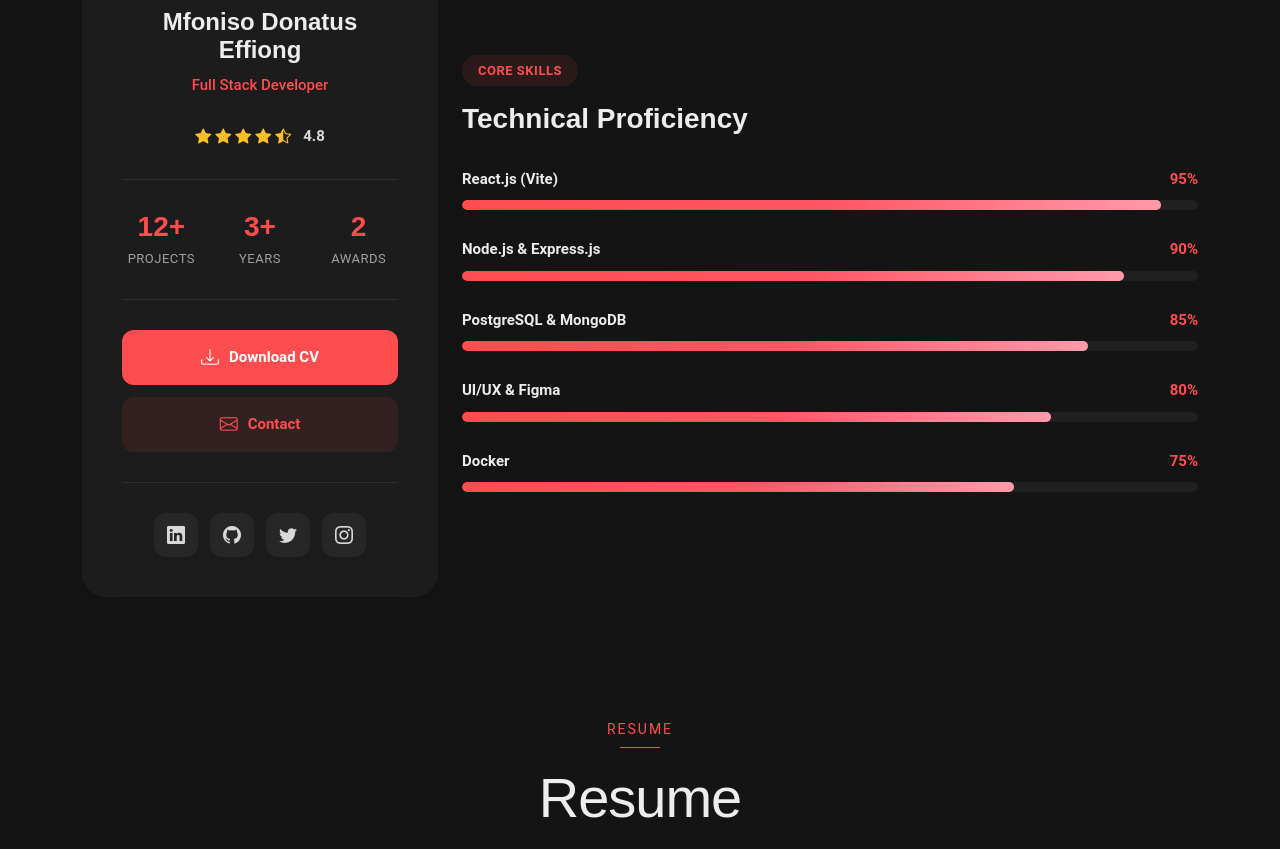
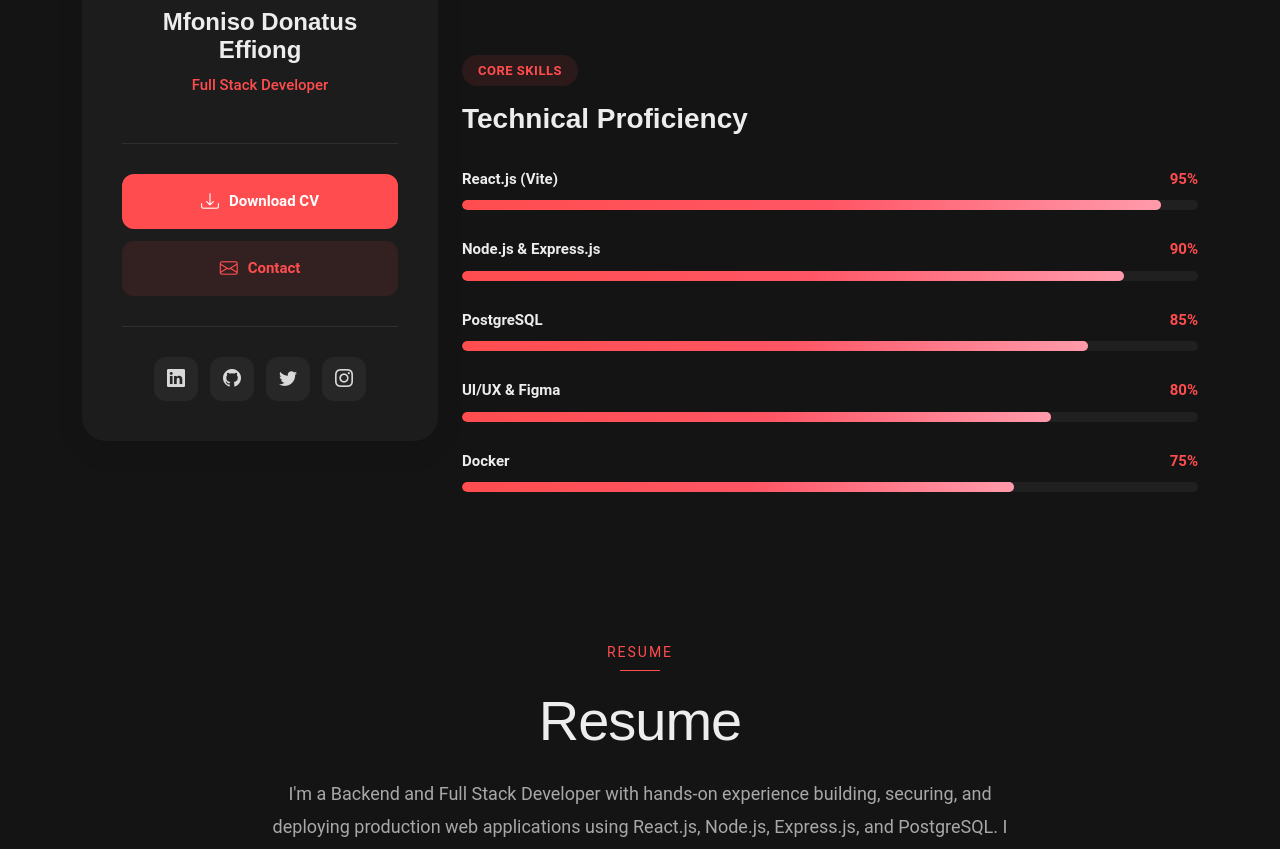
Before and after one commit to mfonisodonatuseffiong/my-portfolio, a React (Vite) app: page / in a window 1280 px wide. Shown: the part 1550-2399 px from the top of the page. Built offline with nearby package versions, Linux system fonts and the light colour scheme.

Commit message:
Fix email typo, LinkedIn/Twitter URLs, MongoDB mismatch, and remove fabricated stats

```diff
--- a/src/App.jsx
+++ b/src/App.jsx
@@ -38,8 +38,7 @@ export default function App() {
           content="Portfolio of Mfoniso Donatus showcasing projects, skills, and contact information."
         />
         <meta property="og:type" content="website" />
-        <meta property="og:url" content="https://yourdomain.vercel.app/" />
-        <meta property="og:image" content="/preview.png" />
+        <meta property="og:url" content="https://my-portfolio-n6rg.vercel.app/" />
       </Helmet>
 
       <Navbar />
--- a/src/components/About.jsx
+++ b/src/components/About.jsx
@@ -31,44 +31,21 @@ export default function About() {
                   </div>
                   <h3>Mfoniso Donatus Effiong</h3>
                   <span className="role">Full Stack Developer</span>
-                  <div className="rating">
-                    <i className="bi bi-star-fill"></i>
-                    <i className="bi bi-star-fill"></i>
-                    <i className="bi bi-star-fill"></i>
-                    <i className="bi bi-star-fill"></i>
-                    <i className="bi bi-star-half"></i>
-                    <span>4.8</span>
-                  </div>
-                </div>
-
-                <div className="profile-stats">
-                  <div className="stat-item">
-                    <h4>12+</h4>
-                    <p>Projects</p>
-                  </div>
-                  <div className="stat-item">
-                    <h4>3+</h4>
-                    <p>Years</p>
-                  </div>
-                  <div className="stat-item">
-                    <h4>2</h4>
-                    <p>Awards</p>
-                  </div>
                 </div>
 
                 <div className="profile-actions">
                   <a href="/assets/docs/Mfoniso_Donatus_CV_Remote.pdf" className="btn-primary">
                     <i className="bi bi-download"></i> Download CV
                   </a>
-                  <a href="mailto:mfonisodonatuseffiong@gmail.com" className="btn-secondary">
+                  <a href="mailto:mfonisodonatus@gmail.com" className="btn-secondary">
                     <i className="bi bi-envelope"></i> Contact
                   </a>
                 </div>
 
                 <div className="social-connect">
-                  <a href="https://www.linkedin.com/in/mfoniso-donatus"><i className="bi bi-linkedin"></i></a>
+                  <a href="https://linkedin.com/in/mfoniso-donatus-b4a23b402"><i className="bi bi-linkedin"></i></a>
                   <a href="https://github.com/mfonisodonatuseffiong"><i className="bi bi-github"></i></a>
-                  <a href="https://twitter.com/@iamkaytwobaba"><i className="bi bi-twitter"></i></a>
+                  <a href="https://twitter.com/iamkaytwobaba"><i className="bi bi-twitter"></i></a>
                   <a href="https://instagram.com/iamkaytwobabaofficial" target="_blank" rel="noopener noreferrer">
                  <i className="bi bi-instagram"></i>
                 </a>
@@ -99,7 +76,7 @@ export default function About() {
                     {[
                       { name: "React.js (Vite)", percent: 95 },
                       { name: "Node.js & Express.js", percent: 90 },
-                      { name: "PostgreSQL & MongoDB", percent: 85 },
+                      { name: "PostgreSQL", percent: 85 },
                       { name: "UI/UX & Figma", percent: 80 },
                       { name: "Docker", percent: 75 },
                     ].map((skill, idx) => (
--- a/src/pages/Privacy.jsx
+++ b/src/pages/Privacy.jsx
@@ -75,7 +75,7 @@ export default function Privacy() {
                 If you have any questions about this Privacy Policy, please reach out to us at:
                 <br />
                 <strong>Email:</strong> mfonisodonatus@gmail.com <br />
-                <strong>Phone:</strong> +234806819955
+                <strong>Phone:</strong> +2348068199955
               </p>
             </div>
           </section>
@@ -94,10 +94,10 @@ export default function Privacy() {
                   for innovation.
                 </p>
                 <div className="social-links d-flex mt-4">
-                  <a href="#"><i className="bi bi-twitter-x"></i></a>
-                  <a href="#"><i className="bi bi-facebook"></i></a>
-                  <a href="#"><i className="bi bi-instagram"></i></a>
-                  <a href="https://www.linkedin.com/in/mfoniso-donatus"><i className="bi bi-linkedin"></i></a>
+                  <a href="https://twitter.com/iamkaytwobaba" target="_blank" rel="noopener noreferrer"><i className="bi bi-twitter-x"></i></a>
+                  <a href="https://facebook.com/kaytwobaba" target="_blank" rel="noopener noreferrer"><i className="bi bi-facebook"></i></a>
+                  <a href="https://instagram.com/iamkaytwobabaofficial" target="_blank" rel="noopener noreferrer"><i className="bi bi-instagram"></i></a>
+                  <a href="https://linkedin.com/in/mfoniso-donatus-b4a23b402"><i className="bi bi-linkedin"></i></a>
                 </div>
               </div>
 
@@ -125,10 +125,9 @@ export default function Privacy() {
 
               <div className="col-lg-3 col-md-12 footer-contact text-center text-md-start">
                 <h4>Contact Me</h4>
-                <p>#5 Cosmos Close, Uyo</p>
-                <p>Akwa Ibom State</p>
+                <p>Lagos</p>
                 <p>Nigeria</p>
-                <p className="mt-4"><strong>Phone:</strong> <span>+234806819955</span></p>
+                <p className="mt-4"><strong>Phone:</strong> <span>+2348068199955</span></p>
                 <p><strong>Email:</strong> <span>mfonisodonatus@gmail.com</span></p>
               </div>
             </div>
```
